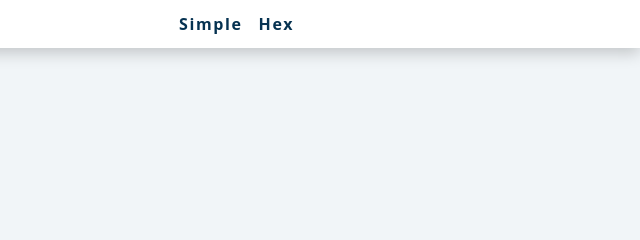
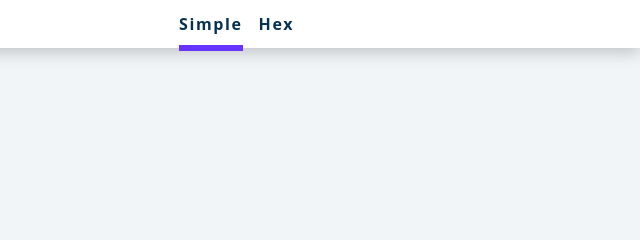
Before and after one commit to rerelurelu/playground, a website: page gradationFlipper/index.html in a window 1280 px wide. Shown: the top 240 px of the page, 640-1280 px from the left. Drawn offline with Linux system fonts and the light colour scheme.

Commit message:
A user can recognize which one to use

```diff
--- a/gradationFlipper/index.html
+++ b/gradationFlipper/index.html
@@ -13,7 +13,7 @@
 		<div class="nav-center">
 			<h4>Gradation flipper</h4>
 			<ul class="nav-links">
-				<li><a href="index.html">simple</a></li>
+				<li><a href="index.html" class="under-line">simple</a></li>
 				<li><a href="hex.html">hex</a></li>
 			</ul>
 		</div>
```
Also changed, not shown: gradationFlipper/hex.html (+1 -1 lines).
